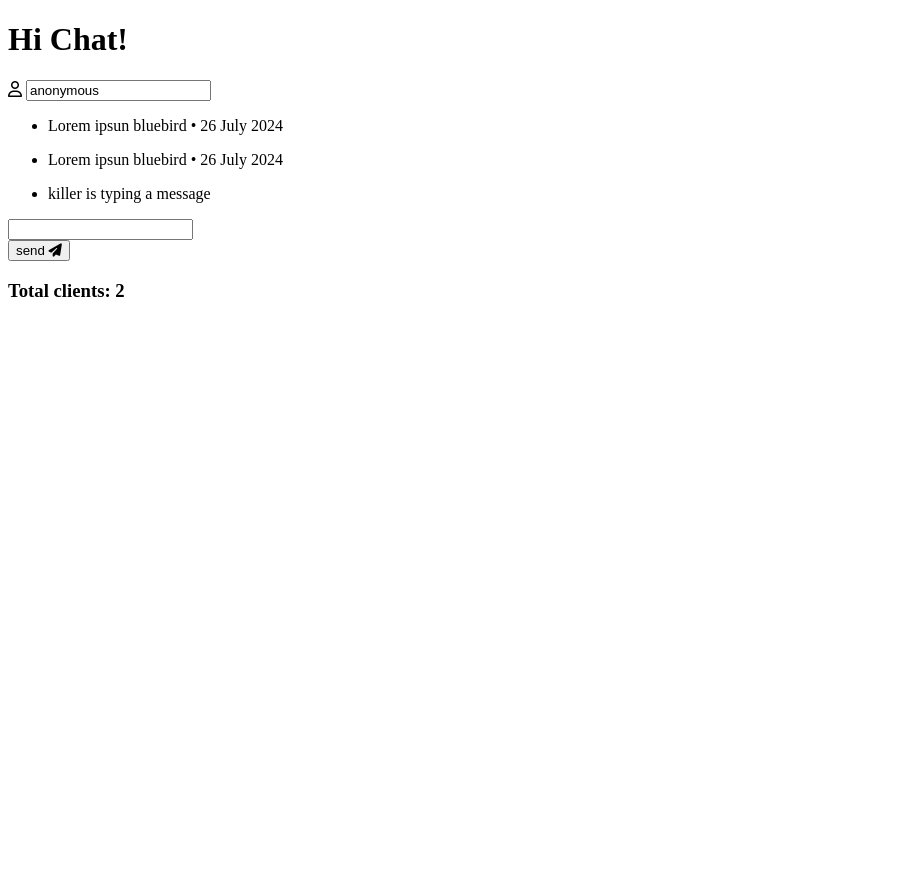
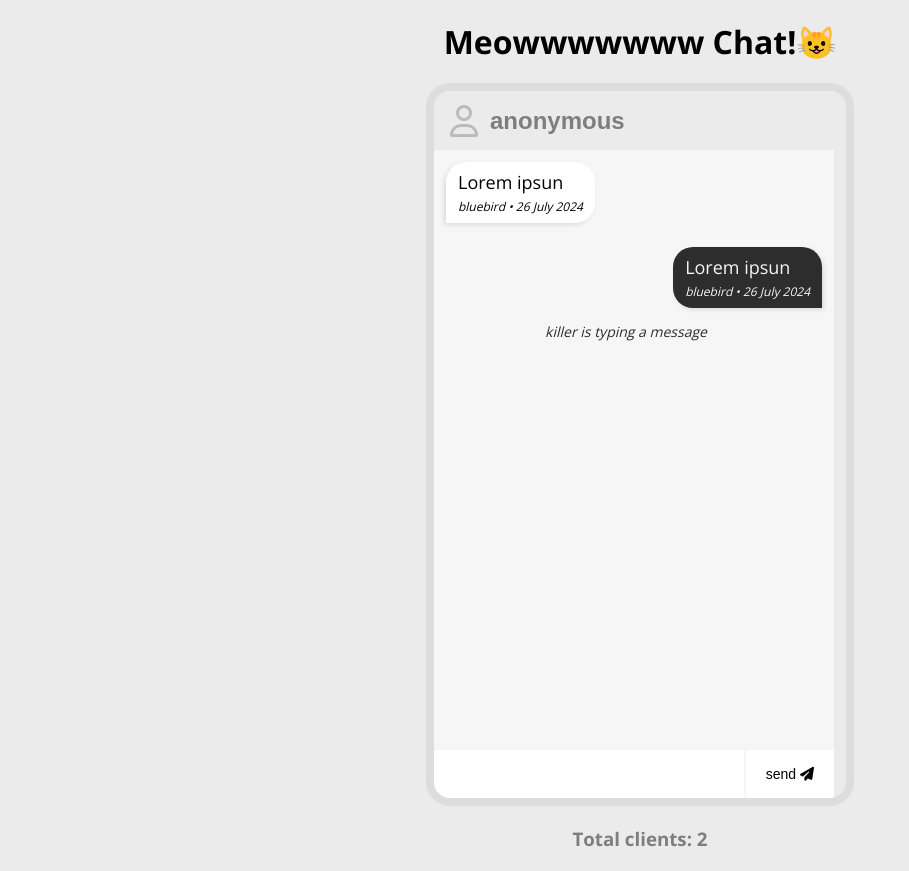
Before and after one commit to KumarAryan0530/chat-websocket, a website: page public/index.html in a window 1280 px wide. Shown: the whole page, without its empty margins (0-909 px from the left). Before the commit the page ends 800 px from the top, so only its background shows below. Drawn offline with nearby package versions, Linux system fonts and the light colour scheme.

Commit message:
css done

```diff
--- a/public/index.html
+++ b/public/index.html
@@ -7,11 +7,12 @@
     <link rel="stylesheet" href="https://cdnjs.cloudflare.com/ajax/libs/font-awesome/6.4.2/css/all.min.css"
         integrity="sha512-z3gLpd7yknf1YoNbCzqRKc4qyor8gaKU1qmn+CShxbuBusANI9QpRohGBreCFkKxLhei6S9CQXFEbbKuqLg0DA=="
         crossorigin="anonymous" referrerpolicy="no-referrer" />
+        <link rel="stylesheet" href="style.css">
     <title>Chat App</title>
 </head>
 
 <body>
-    <h1>Hi Chat! </h1>
+    <h1 class="title">Meowwwwwww Chat!😺 </h1>
     <div class="main">
         <div class="name">
             <span><i class="far fa-user"></i></span>
@@ -42,12 +43,13 @@
 <form class="message-form" id="message-form">
     <input type="text" name="message" id="message-input" class="message-input">
     <div class="v-divider"></div>
-    <button class="submit" class="send-button">
+    <button type="submit" class="send-button">
         send<span> <i class="fas fa-paper-plane"></i></span>
     </button>
 </form>
+
+</div>
 <h3 class="clients-total" id="client-total">Total clients: 2</h3>
-</div>
 </body>
 
 </html>
--- /dev/null
+++ b/public/style.css
@@ -0,0 +1,142 @@
+@import url('https://fonts.googleapis.com/css2?family=Open+Sans:wght@400;700&display=swap');
+
+*{
+    margin: 0;
+    padding: 0;
+    box-sizing: border-box;
+    scroll-behavior: smooth;
+
+}
+body{
+    font-family: 'Open Sans', sans-serif;
+    /* display: flex;
+    flex-direction: column;
+    justify-content: center;
+    align-items: center; */
+    display: grid;
+    place-items: center;
+    background-color: #ebebeb;
+}
+.title{
+    margin: 20px 0;
+}
+.main{
+    border: 8px solid #dddddd;
+    border-radius: 24px;
+    overflow:hidden;
+}
+
+.name{
+    display: flex;
+    font-size: 32px;
+    font-weight: 700;
+    padding: 8px 16px;
+    color: #7e7e7e;
+    background-color: #ebebeb;
+}
+
+.name > span{
+    color: #bbb;
+}
+
+.name-input{
+    font-size: 24px;
+    font-weight: 700;
+    color:#7e7e7e;
+    flex-grow: 1;
+    border: none;
+    margin: 0px 12px;
+    outline:none;
+    background-color: #ebebeb ;
+}
+
+.message-container{
+    display: flex;
+    flex-direction: column;
+    background-color: #f6f6f6;
+    width: 400px;
+    height: 600px;
+    overflow-y: scroll;
+    overflow-x: hidden;
+}
+
+.message-left, .message-right{
+    list-style: none;
+    padding: 8px 12px;
+    margin: 12px;
+    max-width: 250px;
+    font-size: 18px;
+    word-wrap: break-word;
+
+}
+
+.message-left{
+    border-radius: 20px 20px 20px 0px;
+    align-self: flex-start;
+    background-color: #fff;
+    box-shadow: -2px 2px 4px #dcdcdc;
+
+}
+.message-right{
+    border-radius: 20px 20px 0px 20px;
+    align-self: flex-end;
+    background-color: #2d2d2d;
+    box-shadow: 2px 2px 4px #dcdcdc;
+    color: #f6f6f6;
+
+
+}
+
+.message-left>p>span, .message-right>p>span{
+    display: block;
+    font-style: italic;
+    font-size: 12px;
+    margin-top: 4px;
+}
+
+.feedback{
+    font-style: italic;
+    font-size: 14px;
+    padding: 0px 16px 16px 0px;
+    color: #2d2d2d;
+    text-align: center;
+}
+
+.message-form{
+    display: flex;
+    justify-content: space-between;
+    width: 400px;
+
+}
+.message-input{
+    display: flex;
+    flex-grow: 1;
+    height:48px;
+    font-size:16px;
+    border: none;
+    outline: none;
+    padding: 0 12px;
+    background-color: #fff;
+}
+
+.send-button{
+    height: 48px;
+    font-size: 14px;
+    border: none;
+    padding: 0px 20px;
+    outline: none;
+    background-color: #fff;
+    cursor: pointer;
+
+}
+
+.v-divider{
+    height: 48px;
+    width: 2px;
+    background: #f6f6f6;
+}
+
+.clients-total{
+    margin: 20px 0;
+    color: #7e7e7e;
+}
```
